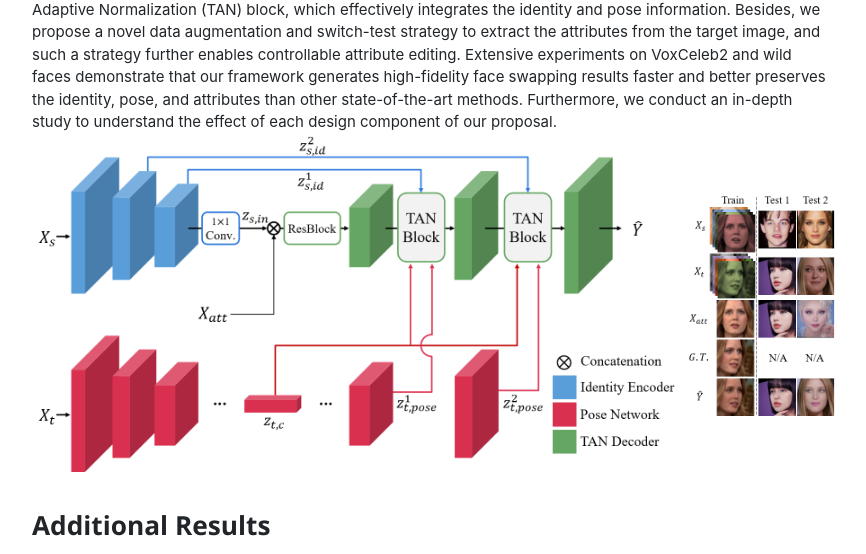
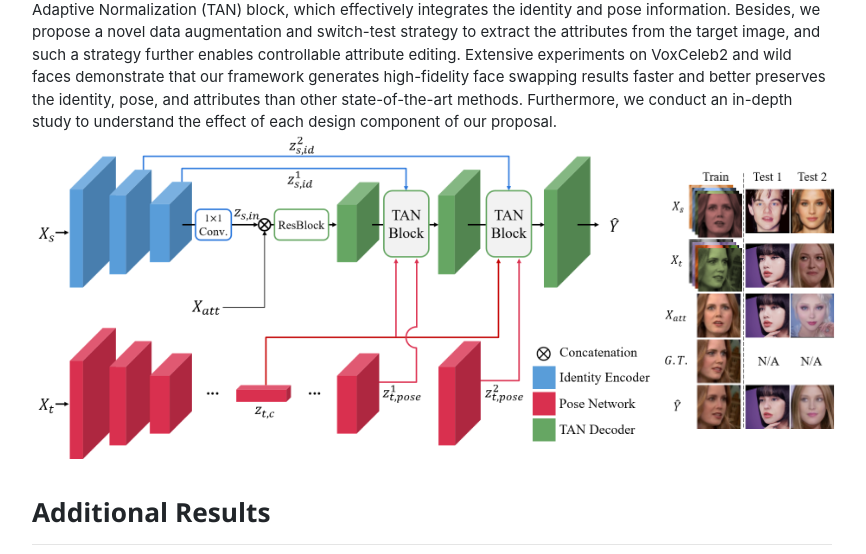
Before and after one commit to ACMMM-1389/FastSwap, a plain HTML site: page index.html in a window 1280 px wide. Shown: the part 730-1284 px from the top of the page, without its empty margins (208-1074 px from the left). Drawn offline with nearby package versions, Linux system fonts and the light colour scheme.

Commit message:
Update index.html

```diff
--- a/index.html
+++ b/index.html
@@ -63,10 +63,10 @@
               <tr>
 
 <!--                       <figure> -->
-                  <td><img alt="" src="overall_train2.png" width=650px /></td>
+                  <td><img alt="" src="overall_train2.png" width=625px /></td>
 <!--                           <figcaption> (a) Overall Structure </figcaption> -->
 <!--                       </figure> -->
-                  <td><img alt="" src="train_test_example.png" width=150px/></td>
+                  <td><img alt="" src="train_test_example.png" width=175px/></td>
               <tr>
             </table>
 
```
